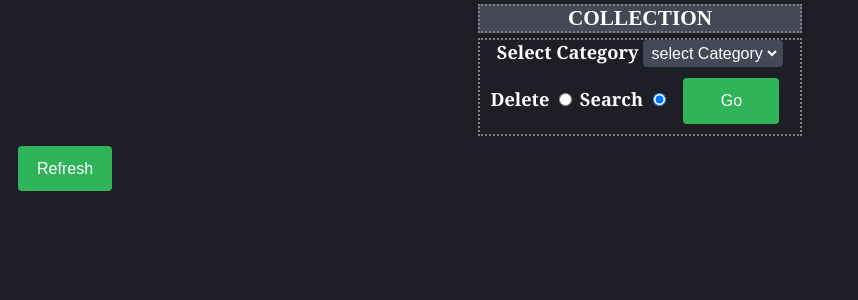
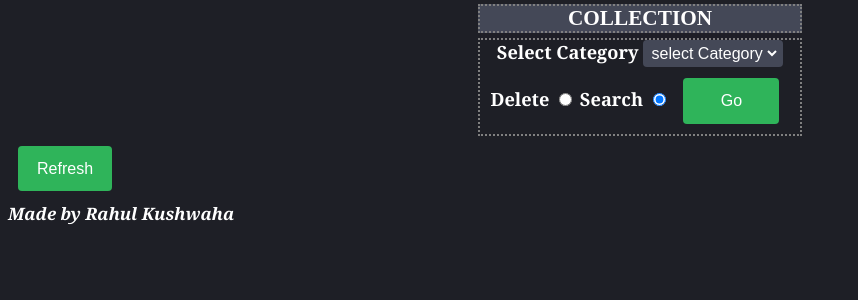
Before and after one commit to RahulKushwaha762/vectorphotos, a Django app: page / in a window 1280 px wide. Shown: the part 249-549 px from the top of the page, without its empty margins (0-858 px from the left). Run offline with Django 3.2, Linux system fonts and the light colour scheme; data comes from the database, SQL or seed files in the repository.

Commit message:
ADDED made by

```diff
--- a/college/templates/homepage.html
+++ b/college/templates/homepage.html
@@ -187,6 +187,6 @@ body {
 <form action="/">
     <button class="button" style="margin-top:auto;margin-top:10px;" type="submit">Refresh</button>
 </form>
-
+<i style="font-size:15px;">Made by Rahul Kushwaha</i>
 </body>
 </html>
```
